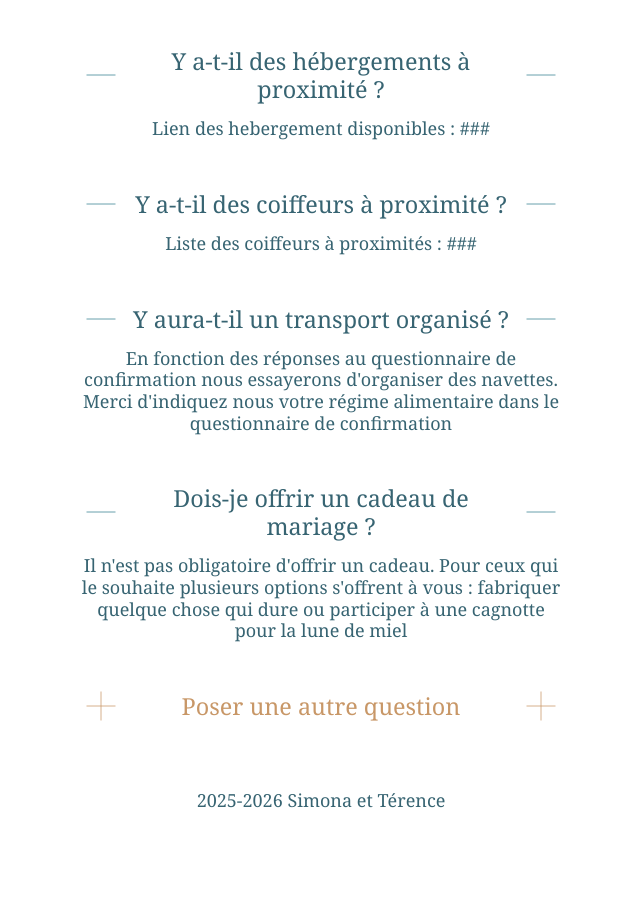
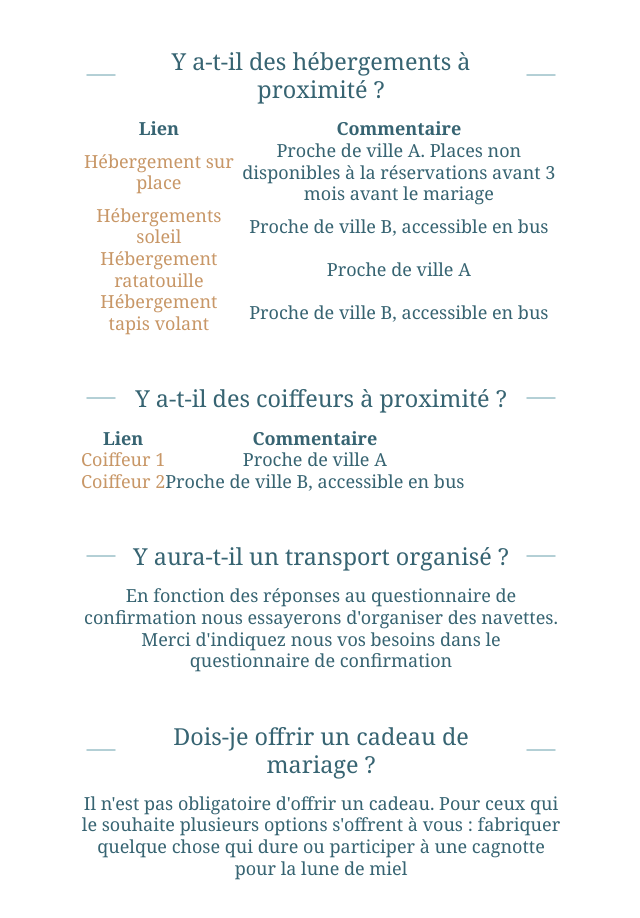
Before and after one commit to Navxxx/wedsite, a plain HTML site: page index.html in a window 1280 px wide. Shown: the part 1501-2419 px from the top of the page, without its empty margins (319-959 px from the left). Before the commit the page ends 2332 px from the top, so only its background shows below. Drawn offline with Linux system fonts and the light colour scheme; a web font is replaced by a local one.

Commit message:
Update index.html add table

```diff
--- a/index.html
+++ b/index.html
@@ -121,7 +121,30 @@
                     </div>
                 </div>
                 <div class="container2">
-                    <div class="rep"> <p class="reponse">Lien des hebergement disponibles : ### </p> </div>
+                    <div class="rep">
+                       <table>
+                            <tr>
+                                <th>Lien</th>
+                                <th>Commentaire</th>
+                            </tr>
+                            <tr>
+                                <td> <a href="" class="underline">Hébergement sur place</a></td>
+                                <td>Proche de ville A. Places non disponibles à la réservations avant 3 mois avant le mariage</td>
+                            </tr>
+                            <tr>
+                                <td><a href="" class="underline">Hébergements soleil</a></td>
+                                <td>Proche de ville B, accessible en bus</td>
+                            </tr>
+                            <tr>
+                                <td> <a href="" class="underline">Hébergement ratatouille</a></td>
+                                <td>Proche de ville A</td>
+                            </tr>
+                            <tr>
+                                <td><a href="" class="underline">Hébergement tapis volant</a></td>
+                                <td>Proche de ville B, accessible en bus</td>
+                            </tr>
+                        </table>
+                    </div>
             </div>
 
 
@@ -136,7 +159,22 @@
                     </div>
                 </div>
                 <div class="container2">
-                    <div class="rep"> <p class="reponse">Liste des coiffeurs à proximités : ###</p> </div>
+                    <div class="rep">
+                <table>
+                    <tr>
+                        <th>Lien</th>
+                        <th>Commentaire</th>
+                    </tr>
+                    <tr>
+                        <td> <a href="" class="underline">Coiffeur 1</a></td>
+                        <td>Proche de ville A</td>
+                    </tr>
+                    <tr>
+                        <td><a href="" class="underline">Coiffeur 2</a></td>
+                        <td>Proche de ville B, accessible en bus</td>
+                    </tr>
+                </table>
+                </div>
             </div>
 
       <div class="metacontainer">
@@ -150,7 +188,7 @@
                     </div>
                 </div>
                 <div class="container2">
-                    <div class="rep"> <p class="reponse">En fonction des réponses au questionnaire de confirmation nous essayerons d'organiser des navettes. Merci d'indiquez nous votre régime alimentaire dans le questionnaire de confirmation </p> </div>
+                    <div class="rep"> <p class="reponse">En fonction des réponses au questionnaire de confirmation nous essayerons d'organiser des navettes. Merci d'indiquez nous vos besoins dans le questionnaire de confirmation </p> </div>
             </div>
 
       <div class="metacontainer">
```
